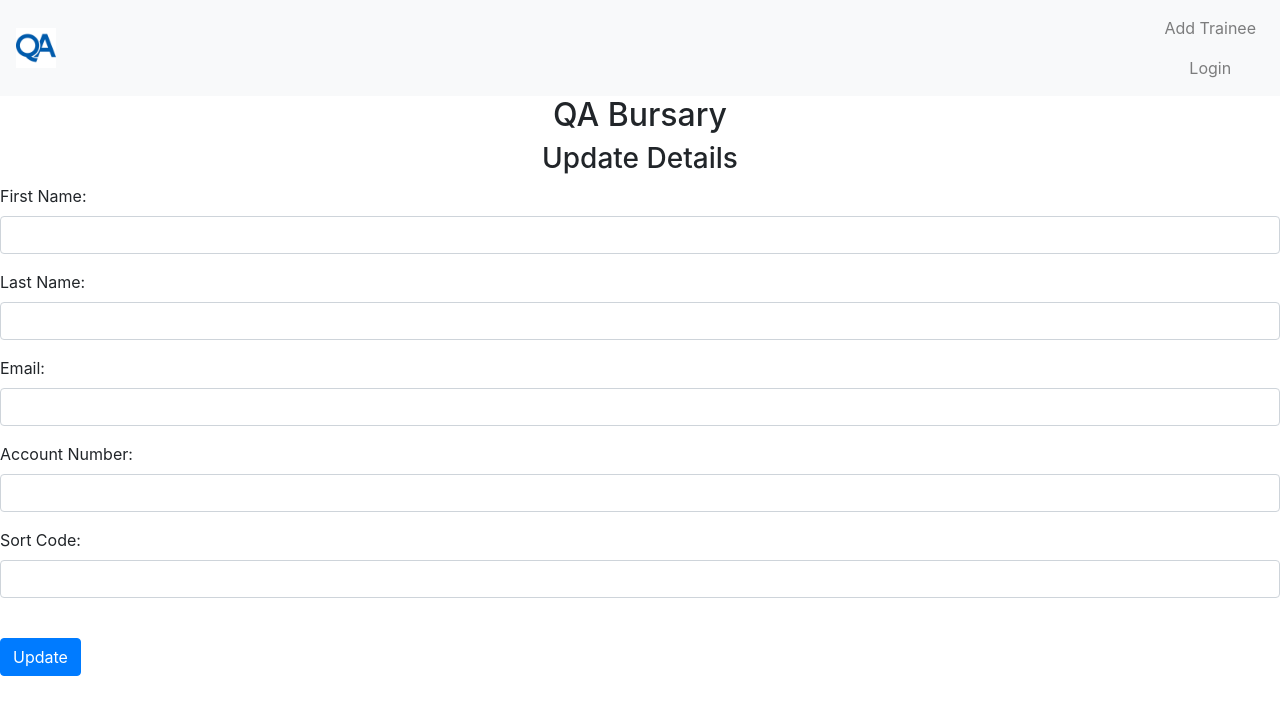
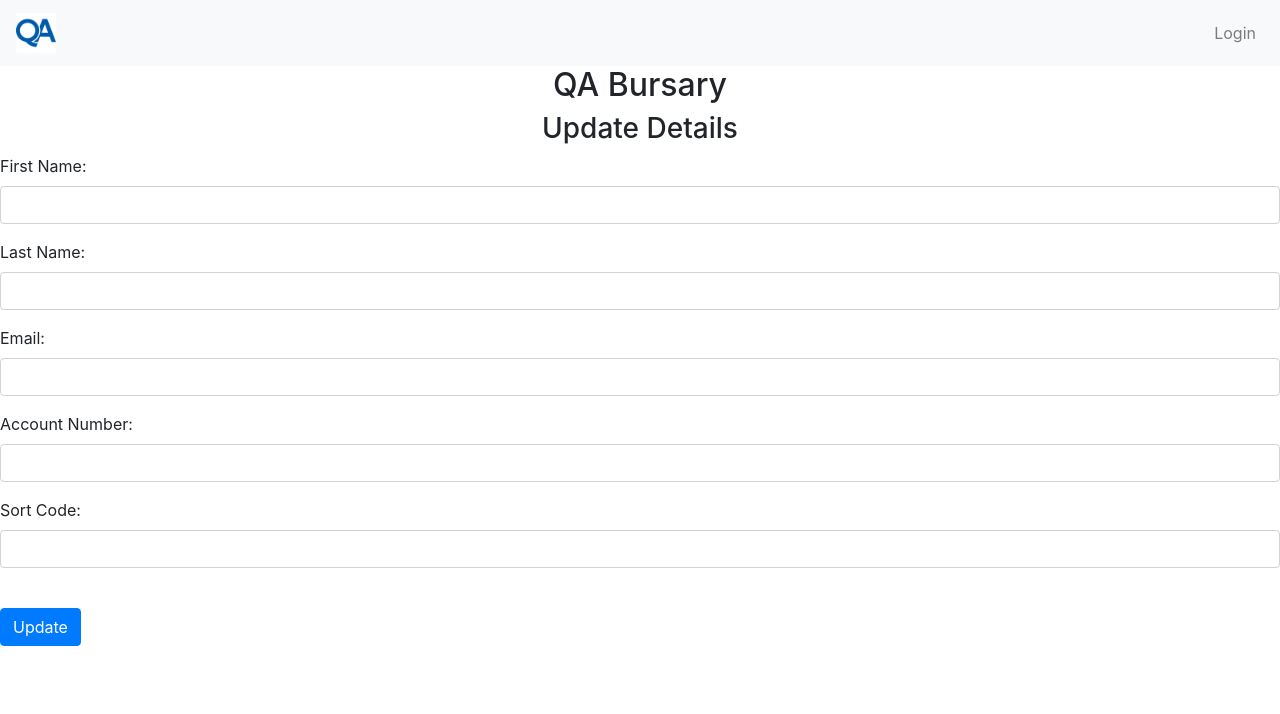
Before and after one commit to ebusico/bursaryproject, a React (Create React App) app in the folder React/: page /edit/1 in a window 1280 px wide. Shown: the top 714 px of the page. Built offline with nearby package versions, Linux system fonts and the light colour scheme; no server answers.

Commit message:
changed links

```diff
--- a/React/src/Nav.js
+++ b/React/src/Nav.js
@@ -33,7 +33,6 @@
           <Collapse isOpen={this.state.isOpen} navbar>
             <Nav className="ml-auto" navbar>
               <NavItem>
-                <NavLink href="/create">Add Trainee</NavLink>
                 <NavLink href="/login"> Login </NavLink>
               </NavItem>
             </Nav>
--- a/React/src/components/edit-trainee.component.js
+++ b/React/src/components/edit-trainee.component.js
@@ -81,7 +81,7 @@
         axios.post('http://localhost:4000/trainee/update/'+this.props.match.params.id, obj)
             .then(res => console.log(res.data));
 
-        this.props.history.push('/');
+        this.props.history.push('/trainee-details/'+this.props.match.params.id);
     }
 
     render() {
--- a/React/src/components/list-trainee.component.js
+++ b/React/src/components/list-trainee.component.js
@@ -39,6 +39,7 @@
         return (
             <div>
                 <h3>Trainees List</h3>
+                <Link to={"/create"}>Add Trainee</Link>
                 <table className="table table-striped" style={{ marginTop: 20 }} >
                     <thead>
                         <tr>
```
